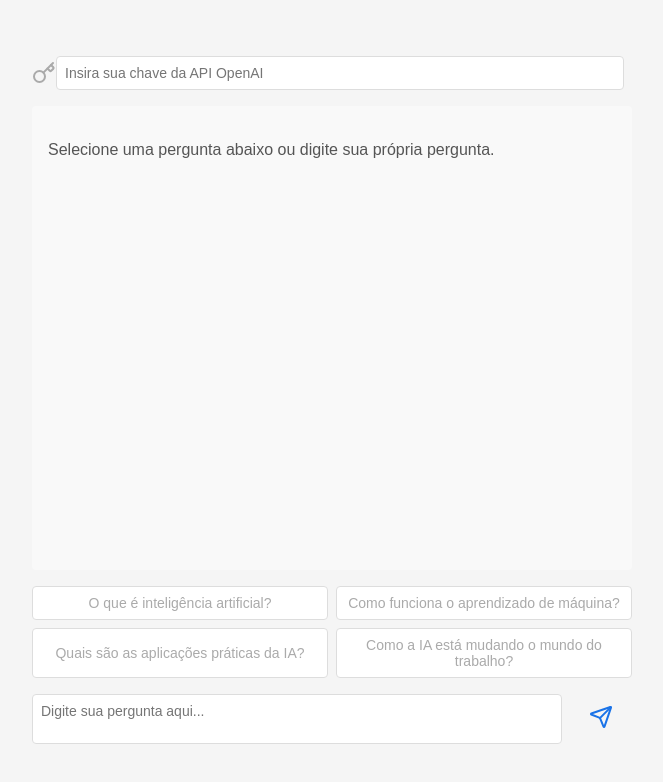
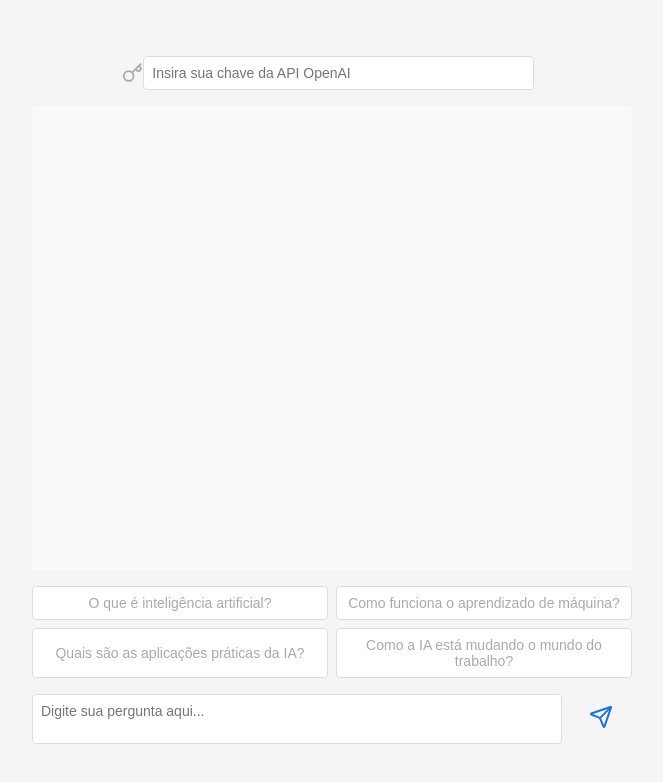
Before and after one commit to TamLeal/chatbot, a React (Vite) app: page / in a window 1280 px wide. Shown: the top 782 px of the page, without its empty margins (324-987 px from the left). Built offline with nearby package versions, Linux system fonts and the light colour scheme.

Commit message:
input api width - remove welcome message

```diff
--- a/src/App.css
+++ b/src/App.css
@@ -41,6 +41,9 @@ body {
   display: flex;
   align-items: center;
   margin-bottom: 16px;
+  width: 70%; /* Ajuste este valor conforme necessário */
+  margin-left: auto;
+  margin-right: auto;
 }
 
 .api-input input {
@@ -51,6 +54,7 @@ body {
   margin-right: 8px;
   font-family: Arial, sans-serif;
   font-size: 14px;
+  width: 100%; /* Garante que o input ocupe todo o espaço disponível */
 }
 
 .api-input .icon {
--- a/src/Chatbot.jsx
+++ b/src/Chatbot.jsx
@@ -88,7 +88,7 @@ export default function Chatbot() {
           'Authorization': `Bearer ${apiKey}`
         },
         body: JSON.stringify({
-          model: "gpt-4",
+          model: "gpt-4o",
           messages: [{ role: "user", content: prompt }],
           max_tokens: 150
         })
@@ -146,10 +146,7 @@ export default function Chatbot() {
         {apiKeyStatus === 'invalid' && <XCircle className="status invalid" />}
       </div>
       <div ref={responseRef} className="response-area">
-        {conversation.length === 0 ? (
-          <p>Selecione uma pergunta abaixo ou digite sua própria pergunta.</p>
-        ) : (
-          conversation.map((message, index) => (
+        {conversation.map((message, index) => (
             <div key={index} className={`message ${message.isAI ? 'ai' : 'user'}`}>
               {message.isAI ? (
                 <>
@@ -160,8 +157,7 @@ export default function Chatbot() {
                 <span className="message-text">{message.text}</span>
               )}
             </div>
-          ))
-        )}
+        ))}
       </div>
       <div className="default-questions">
         {defaultQuestions.map((question, index) => (
```
